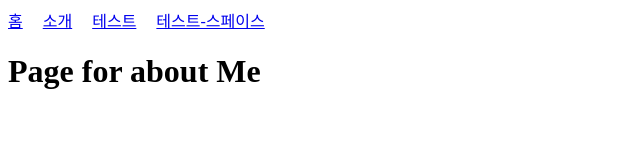
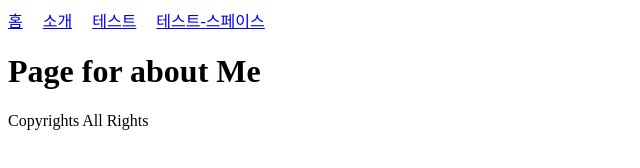
Before and after one commit to hoyeol0513/my_blog_22_05_31, a Gatsby site: page /about in a window 1280 px wide. Shown: the whole page, without its empty margins (0-640 px from the left). Built offline with nearby package versions, Linux system fonts and the light colour scheme; Gatsby itself is replaced by a stand-in of ours.

Commit message:
Layout Component 도입

```diff
--- a/src/components/head.js
+++ /dev/null
@@ -1,14 +0,0 @@
-import { Link } from "gatsby";
-import React from "react";
-
-function Head(){
-  return (
-    <div style={{display : "flex", gap: 20}}>
-      <Link to="/">홈</Link>
-      <Link to="/about">소개</Link>
-      <Link to="/test">테스트</Link>
-      <Link to="/test-space">테스트-스페이스</Link>
-  </div>
-  );
-}
-export default Head
--- /dev/null
+++ b/src/components/layout.js
@@ -0,0 +1,29 @@
+import { Link } from "gatsby";
+import React, { Children } from "react";
+
+function Layout({ children }) {
+  return(
+    <>
+      <main>
+      {/* 상단 (링크) */}
+        <div style={{display : "flex", gap: 20}}>
+          <Link to="/">홈</Link>
+          <Link to="/about">소개</Link>
+          <Link to="/test">테스트</Link>
+          <Link to="/test-space">테스트-스페이스</Link>
+        </div>
+        {/* 빈칸 (children 쓰는건 외우기)*/}
+        {children}
+
+        {/* 하단 */}
+        <div>Copyrights All Rights</div>
+      </main>
+    </>
+
+
+
+
+  )
+
+}
+export default Layout
--- a/src/pages/about.js
+++ b/src/pages/about.js
@@ -1,16 +1,12 @@
 import React from "react";
-import Head from "../components/head";
+import Layout from "../components/layout";
 
 function AboutPage() {
   return (
-    <main>
-      <Head />
+    <Layout>
       <title>자기소개</title>
       <h1>Page for about Me</h1>
-    </main>
-    // <Layout pageTitle="About Me">
-    //   <h1>page for About Me</h1>
-    // </Layout>
+    </Layout>
   );
 }
 
```
Also changed, not shown: src/pages/index.js (+3 -7 lines), src/pages/test-space.js (+3 -4 lines), src/pages/test.js (+3 -4 lines).
